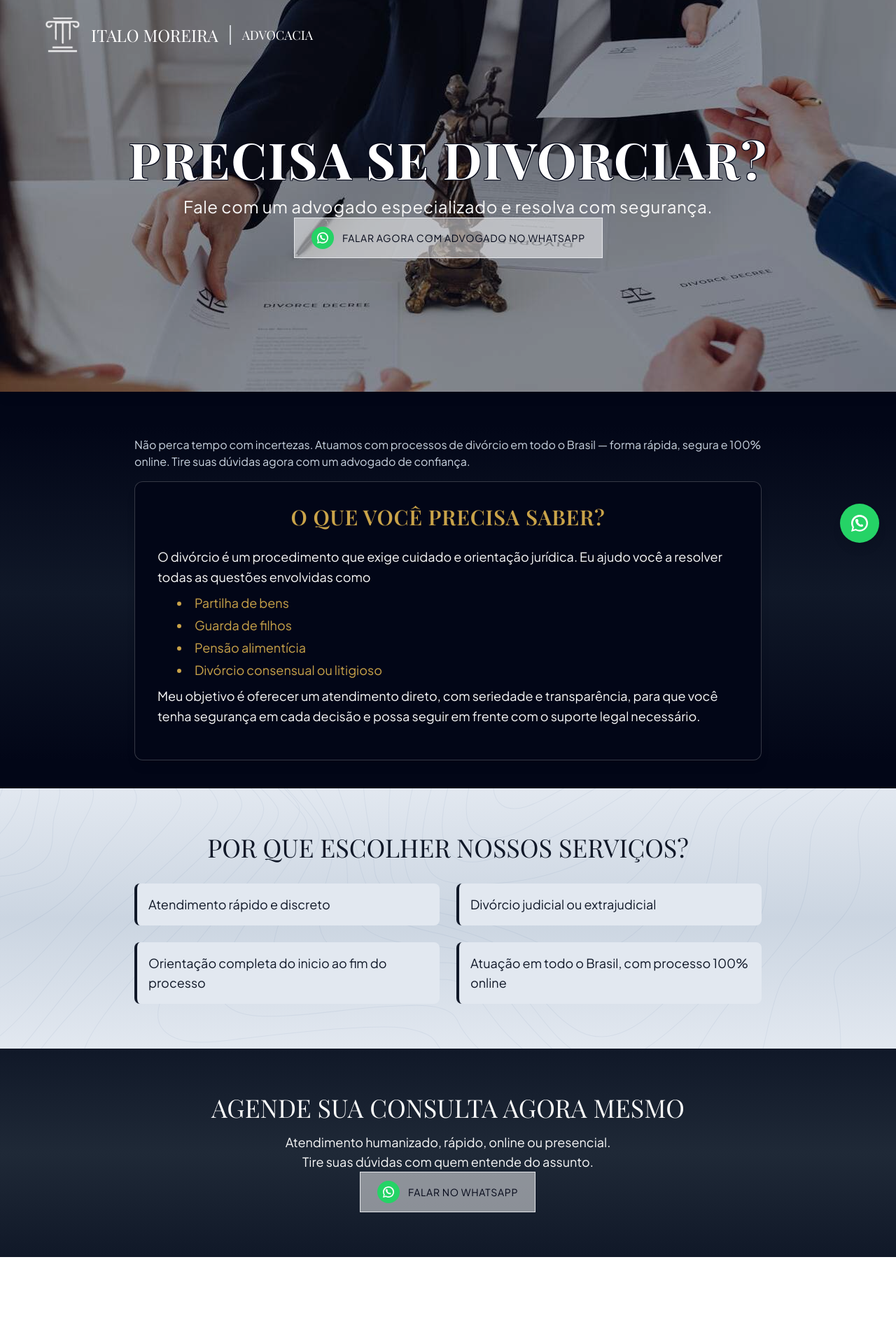
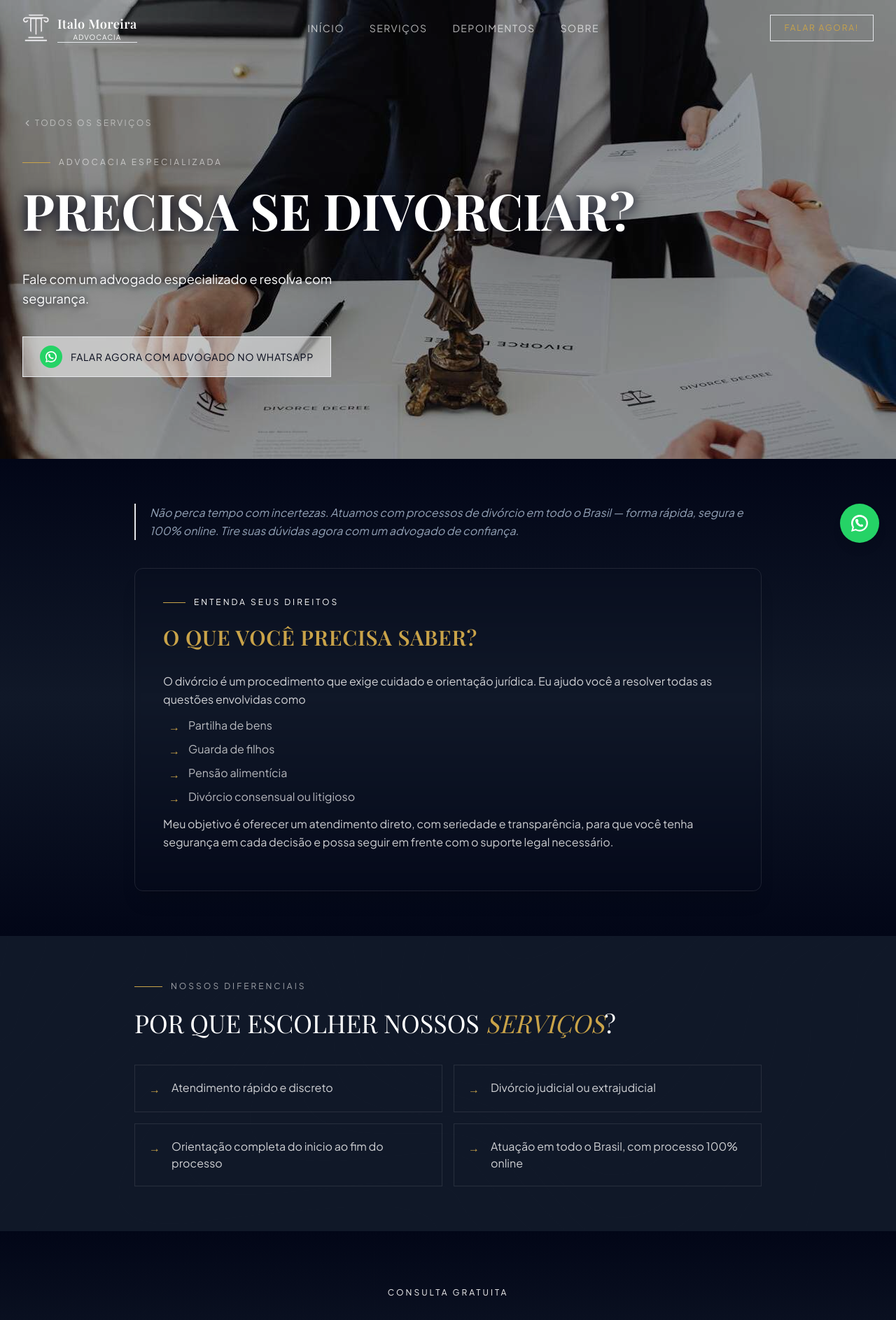
Before and after one commit to FelipeVieir4/italo-moreira-landing-page, a Next.js app: page /divorcio in a window 1280 px wide. Shown: the top 1887 px of the page at 70% size. Built offline with nearby package versions, Linux system fonts and the light colour scheme.

Commit message:
refactoring

```diff
--- a/app/[slug]/page.tsx
+++ b/app/[slug]/page.tsx
@@ -2,13 +2,15 @@ import { notFound } from "next/navigation";
 import type { Metadata } from "next";
 import Image from "next/image";
 import Script from "next/script";
+import Link from "next/link";
+import { ChevronLeft } from "lucide-react";
 import { servicesData } from "./servicesData";
 import ContactButton from "@/components/btn-Contact/btn-contact";
 import WhatsAppFloatingButton from "@/components/btn-WhatsAppFloatingButton/WhatsAppFloatingButton";
+import Navbar from "@/components/navbar/navbar";
 import Footer from "../_sections-landing-pages/footer/footer";
 import FaqComponent from "@/components/faq/faq-component";
 import "./page.css";
-import Link from "next/link";
 
 const BASE_URL = "https://www.italomoreira.adv.br";
 const validSlugs = Object.keys(servicesData);
@@ -71,9 +73,6 @@ export default async function ServicePage({ params }: ServicePageProps) {
     },
   };
 
-  const menuText = ["Italo Moreira", "Advocacia"];
-  const menuLogo = "./logo/logo-white.png";
-
   return (
     <div className="relative bg-primary text-white">
       <Script
@@ -82,97 +81,122 @@ export default async function ServicePage({ params }: ServicePageProps) {
         dangerouslySetInnerHTML={{ __html: JSON.stringify(serviceJsonLd) }}
       />
 
-      <div className="absolute top-6 left-16 z-50 flex items-center gap-4">
-        <Image
-          width={50}
-          height={50}
-          src={menuLogo}
-          alt="Italo Moreira Advocacia"
-        />
-        <Link href="/#">
-          <div className="flex gap-4 items-center text-2xl">
-            {menuText.map((text, index) => (
-              <p
-                key={index}
-                className="text-muted last:border-l-2 border-gray-300 last:pl-4 last:text-lg last:hidden sm:last:block uppercase font-primary"
-              >
-                {text}
-              </p>
-            ))}
-          </div>
-        </Link>
-      </div>
-
+      <Navbar />
       <WhatsAppFloatingButton />
 
       {/* HERO */}
-      <section className="relative h-[70vh] w-full flex items-center justify-center">
+      <section className="relative min-h-[82vh] w-full flex items-center overflow-hidden">
         <Image
           src={slugData.heroImage}
-          alt={`Imagem de fundo do serviço ${slugData.title}`}
+          alt={`${slugData.title} — Italo Moreira Advocacia`}
           fill
           priority
           sizes="100vw"
-          style={{ objectFit: "cover" }}
+          style={{ objectFit: "cover", objectPosition: "center top", filter: "brightness(0.65)" }}
         />
-        <div className="absolute top-0 left-0 w-full h-full bg-primary opacity-40" />
-        <div className="relative z-10 px-4 w-full h-full p-8 shadow-lg flex flex-col items-center justify-center text-center">
+        {/* Base scrim — garante mínimo de legibilidade em qualquer imagem */}
+        <div className="absolute inset-0 bg-primary/55" />
+        {/* Gradient direcional — reforça lado esquerdo onde está o texto */}
+        <div className="absolute inset-0 bg-gradient-to-r from-primary/95 via-primary/70 to-transparent" />
+        {/* Vinheta superior e inferior */}
+        <div className="absolute inset-0 bg-gradient-to-b from-primary/70 via-transparent to-primary/80" />
+
+        <div className="relative w-full max-w-screen-xl mx-auto px-6 lg:px-8 pt-28 pb-16">
+          {/* Back button */}
+          <Link
+            href="/#services"
+            className="inline-flex items-center gap-1 text-white/50 hover:text-highlight font-secondary text-xs uppercase tracking-[0.2em] mb-10 transition-colors duration-200 group"
+            aria-label="Voltar para todos os serviços"
+          >
+            <ChevronLeft className=" w-3.5 h-3.5 transition-transform duration-200 group-hover:-translate-x-0.5" />
+            Todos os serviços
+          </Link>
+
+          {/* Eyebrow */}
+          <div className="flex items-center gap-3 mb-6" aria-hidden="true">
+            <span className="block w-10 h-px bg-highlight" />
+            <span className="text-white/60 font-secondary text-xs uppercase tracking-[0.25em]">
+              Advocacia Especializada
+            </span>
+          </div>
+
+          {/* Title */}
           <h1
             id="hero-service-section"
-            className="text-5xl md:text-7xl font-primary font-bold uppercase tracking-wide"
+            className="font-primary text-white text-5xl md:text-6xl xl:text-7xl font-bold leading-[1.05] uppercase mb-6"
+            style={{ textShadow: "0 2px 16px rgba(2,6,23,0.9), 0 4px 32px rgba(2,6,23,0.7)" }}
           >
             {slugData.title}
           </h1>
-          <h2
+
+          {/* Gold divider */}
+          <div className="w-16 h-px bg-highlight/60 mb-6" aria-hidden="true" />
+
+          {/* Subtitle */}
+          <p
             id="hero-service-subtitle"
-            className="mt-4 text-lg md:text-2xl font-secondary tracking-wide text-textPrimary"
+            className="font-secondary text-white text-base md:text-lg max-w-lg leading-relaxed mb-10"
+            style={{ textShadow: "0 1px 10px rgba(2,6,23,0.95), 0 2px 24px rgba(2,6,23,0.8)" }}
           >
             {slugData.subTitle}
-          </h2>
-          <div id="hero-cta-button" className="flex justify-center">
+          </p>
+
+          {/* CTA */}
+          <div id="hero-cta-button">
             <ContactButton label={slugData.ctaPrimary.label} />
           </div>
         </div>
       </section>
 
-      <section className="mt-12 mb-10 px-4 md:px-0 bg-gradient-to-b from-primary via-secondary to-primary max-h-fit flex flex-col items-center justify-center text-left">
+      {/* TAGLINE + INFO */}
+      <section className="py-16 px-4 md:px-8 bg-gradient-to-b from-primary via-secondary to-primary">
         {slugData.tagline && (
           <p
             id="tagline-text"
-            className="m-4 text-thin md:text-thin font-secondary max-w-4xl text-slate-300"
+            className="max-w-4xl mx-auto mb-10 text-slate-400 font-secondary text-base leading-relaxed border-l-2 border-highlight/40 pl-5 italic"
           >
             {slugData.tagline}
           </p>
         )}
+
         <div
           id="info-section"
-          className="sticky max-w-4xl max-h-fit mx-auto bg-primary rounded-xl shadow-lg p-8 border border-white/20 backdrop-blur-sm"
+          className="max-w-4xl mx-auto bg-primary/70 rounded-xl shadow-xl p-8 md:p-10 border border-white/10 backdrop-blur-sm"
         >
-          <h2 className="text-2xl md:text-3xl font-primary font-semibold uppercase tracking-wide text-highlight mb-6 text-center">
+          {/* Eyebrow */}
+          <div className="flex items-center gap-3 mb-6">
+            <span className="block w-8 h-px bg-highlight" aria-hidden="true" />
+            <span className="text-highlight/70 font-secondary text-xs uppercase tracking-[0.25em]">
+              Entenda seus direitos
+            </span>
+          </div>
+
+          <h2 className="text-2xl md:text-3xl font-primary font-semibold uppercase tracking-wide text-highlight mb-8">
             O que você precisa saber?
           </h2>
-          <div className="mt-2 text-sm md:text-lg font-secondary text-textPrimary space-y-6">
+
+          <div className="text-sm md:text-base font-secondary text-textPrimary space-y-6">
             {typeof slugData.description === "string" ? (
-              <p className="leading-relaxed font-secondary">{slugData.description}</p>
+              <p className="leading-relaxed font-secondary text-white/80">
+                {slugData.description}
+              </p>
             ) : (
               slugData.description.map(
-                (
-                  desc: { p: string; ul?: string[]; p2?: string },
-                  idx: number
-                ) => (
+                (desc: { p: string; ul?: string[]; p2?: string }, idx: number) => (
                   <div key={idx} className="mb-4">
-                    <p className="mb-2 leading-relaxed font-secondary">{desc.p}</p>
+                    <p className="mb-3 leading-relaxed font-secondary text-white/80">{desc.p}</p>
                     {desc.ul && desc.ul.length > 0 && (
-                      <ul className="list-disc list-inside ml-6 mb-2 space-y-1 text-highlight font-secondary">
+                      <ul className="list-none ml-2 mb-3 space-y-2">
                         {desc.ul.map((item: string, i: number) => (
-                          <li key={i} className="pl-1">
-                            {item}
+                          <li key={i} className="flex items-start gap-3 text-white/70 font-secondary">
+                            <span className="text-highlight shrink-0 mt-0.5 font-bold">→</span>
+                            <span>{item}</span>
                           </li>
                         ))}
                       </ul>
                     )}
                     {desc.p2 && (
-                      <p className="mt-2 leading-relaxed font-secondary">{desc.p2}</p>
+                      <p className="mt-2 leading-relaxed font-secondary text-white/80">{desc.p2}</p>
                     )}
                   </div>
                 )
@@ -183,59 +207,84 @@ export default async function ServicePage({ params }: ServicePageProps) {
       </section>
 
       {/* BENEFÍCIOS */}
-      <section className="py-16 px-6 md:px-12 bg-gradient-to-b from-slate-200 via-slate-300 to-slate-200 text-textSecondary text-center relative max-h-fit">
-        <div className="absolute top-0 left-0 w-full h-full opacity-50 pointer-events-none">
+      <section className="py-16 px-6 md:px-12 bg-secondary relative overflow-hidden">
+        <div className="absolute inset-0 opacity-[0.04] pointer-events-none">
           <Image
             src="./services/Patterns.svg"
-            alt="Imagem de fundo"
+            alt=""
             fill
             className="object-cover"
-            style={{
-              filter: "invert(80%) sepia(1) saturate(5) hue-rotate(180deg)",
-            }}
           />
         </div>
 
-        <h2 className="font-primary text-3xl md:text-4xl uppercase mb-8 text-secondary">
-          Por que escolher nossos serviços?
+        <div className="relative max-w-4xl mx-auto">
+          {/* Eyebrow */}
+          <div className="flex items-center gap-3 mb-6">
+            <span className="block w-10 h-px bg-highlight" aria-hidden="true" />
+            <span className="text-white/60 font-secondary text-xs uppercase tracking-[0.25em]">
+              Nossos diferenciais
+            </span>
+          </div>
+
+          <h2 className="font-primary text-3xl md:text-4xl uppercase mb-10 text-white">
+            Por que escolher nossos{" "}
+            <span className="text-highlight italic">serviços</span>?
           </h2>
 
-        <ul
-          id="benefits-list"
-          className="max-w-4xl mx-auto grid grid-cols-1 md:grid-cols-2 gap-6 text-left"
-        >
+          <ul id="benefits-list" className="grid grid-cols-1 md:grid-cols-2 gap-4">
             {slugData.benefits.map((benefit: string, i: number) => (
               <li
                 key={i}
-              className="bg-slate-200 p-4 rounded-lg border-l-4 border-secondary"
+                className="flex items-start gap-4 bg-primary/50 p-5 border border-white/10 hover:border-highlight/30 transition-colors duration-300"
               >
-              <span className="block text-sm md:text-lg font-secondary text-secondary">
+                <span className="text-highlight font-bold shrink-0 mt-0.5">→</span>
+                <span className="font-secondary text-white/80 text-sm md:text-base leading-relaxed">
                   {benefit}
                 </span>
               </li>
             ))}
           </ul>
+        </div>
       </section>
 
       {/* CTA SECUNDÁRIO */}
       <section
         id="secondary-cta-section"
-        className="py-16 bg-gradient-to-b from-secondary via-gray-800 to-secondary text-textPrimary text-center px-4"
+        className="py-20 bg-gradient-to-b from-primary via-secondary to-primary text-textPrimary text-center px-4 relative overflow-hidden"
       >
+        <div className="absolute inset-0 pointer-events-none opacity-[0.03]">
+          <Image src="./services/Patterns.svg" alt="" fill className="object-cover" />
+        </div>
+
+        <div className="relative max-w-2xl mx-auto">
+          {/* Centered eyebrow */}
+          <div className="flex items-center justify-center gap-3 mb-6">
+            <span className="block w-10 h-px bg-highlight/50" aria-hidden="true" />
+            <span className="text-highlight/70 font-secondary text-xs uppercase tracking-[0.25em]">
+              Consulta gratuita
+            </span>
+            <span className="block w-10 h-px bg-highlight/50" aria-hidden="true" />
+          </div>
+
           <h2 className="font-primary text-3xl md:text-4xl uppercase mb-4">
-          Agende sua consulta agora mesmo
+            Agende sua consulta{" "}
+            <span className="text-highlight italic">agora mesmo</span>
           </h2>
-        <p className="text-sm md:text-lg max-w-2xl mx-auto font-secondary">
-          Atendimento humanizado, rápido, online ou presencial. <br />
+
+          <div className="w-12 h-px bg-highlight/30 mx-auto mb-6" aria-hidden="true" />
+
+          <p className="text-sm md:text-lg font-secondary text-white/70 mb-8">
+            Atendimento humanizado, rápido, online ou presencial.
+            <br />
             Tire suas dúvidas com quem entende do assunto.
           </p>
-        <div className="flex justify-center">
+
           <ContactButton label="Falar no WhatsApp" />
         </div>
       </section>
 
       {/* FAQ */}
-      <section className="py-16 px-6 md:px-12 bg-muted text-textSecondary">
+      <section className="bg-muted text-textSecondary">
         <FaqComponent
           faqData={slugData.faq.map(
             (
--- a/app/_sections-landing-pages/hero/hero-section.tsx
+++ b/app/_sections-landing-pages/hero/hero-section.tsx
@@ -10,7 +10,7 @@ const credentials = [
   "Golpe do PIX",
 ];
 
-const socialProof = ["OAB/MG", "Atendimento Online", "Primeira Consulta Gratuita"];
+const socialProof = ["OAB/MG", "Atendimento Online", "5+ anos de experiência"];
 
 const container = {
   hidden: {},
--- a/components/navbar/navbar.tsx
+++ b/components/navbar/navbar.tsx
@@ -74,7 +74,7 @@ const Navbar: React.FC = () => {
           className="hidden xl:flex items-center gap-2 border border-highlight/60 text-highlight px-5 py-2.5 text-xs font-secondary uppercase tracking-[0.15em] hover:bg-highlight hover:text-primary transition-all duration-300"
           aria-label="Agendar consulta pelo WhatsApp"
         >
-          Consulta Gratuita
+          Falar Agora!
         </button>
 
         {/* Hamburger */}
```
Also changed, not shown: .claude/settings.local.json. Lines whose indentation alone changed are shown as unchanged.
